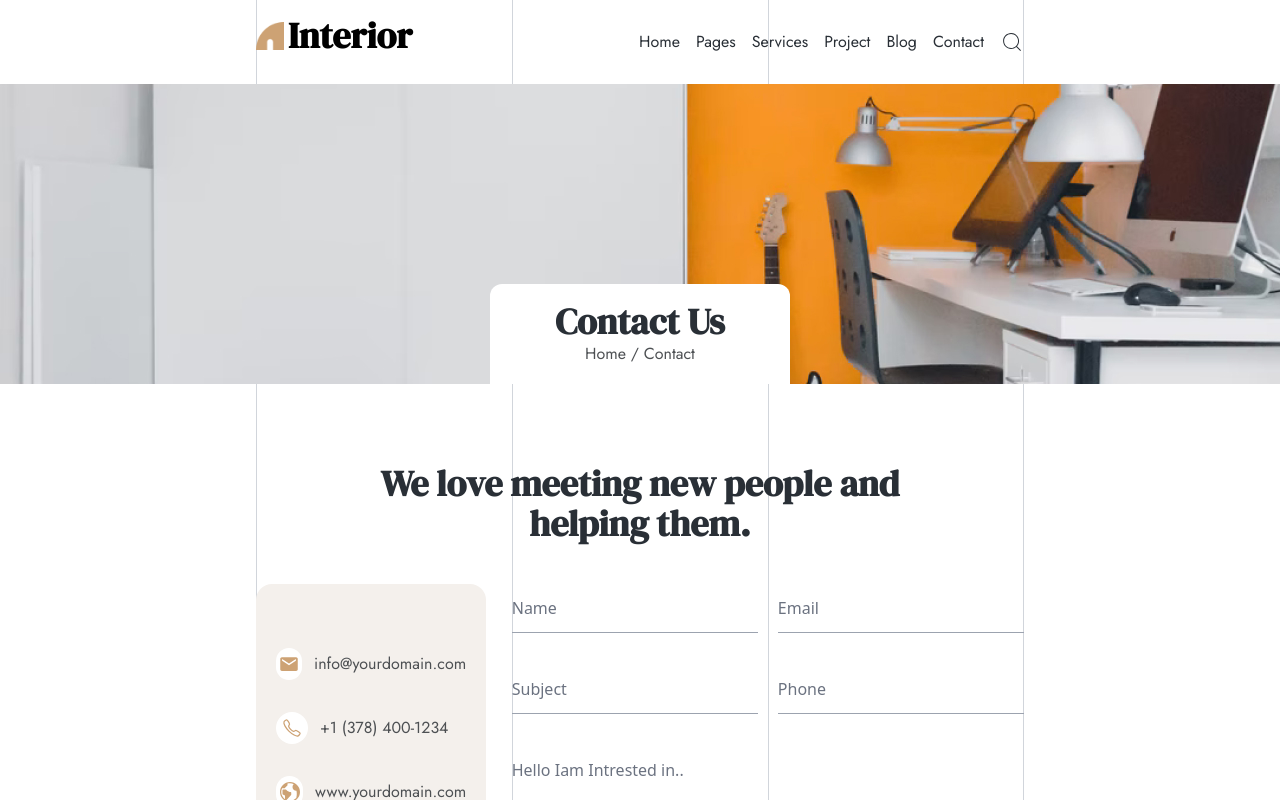
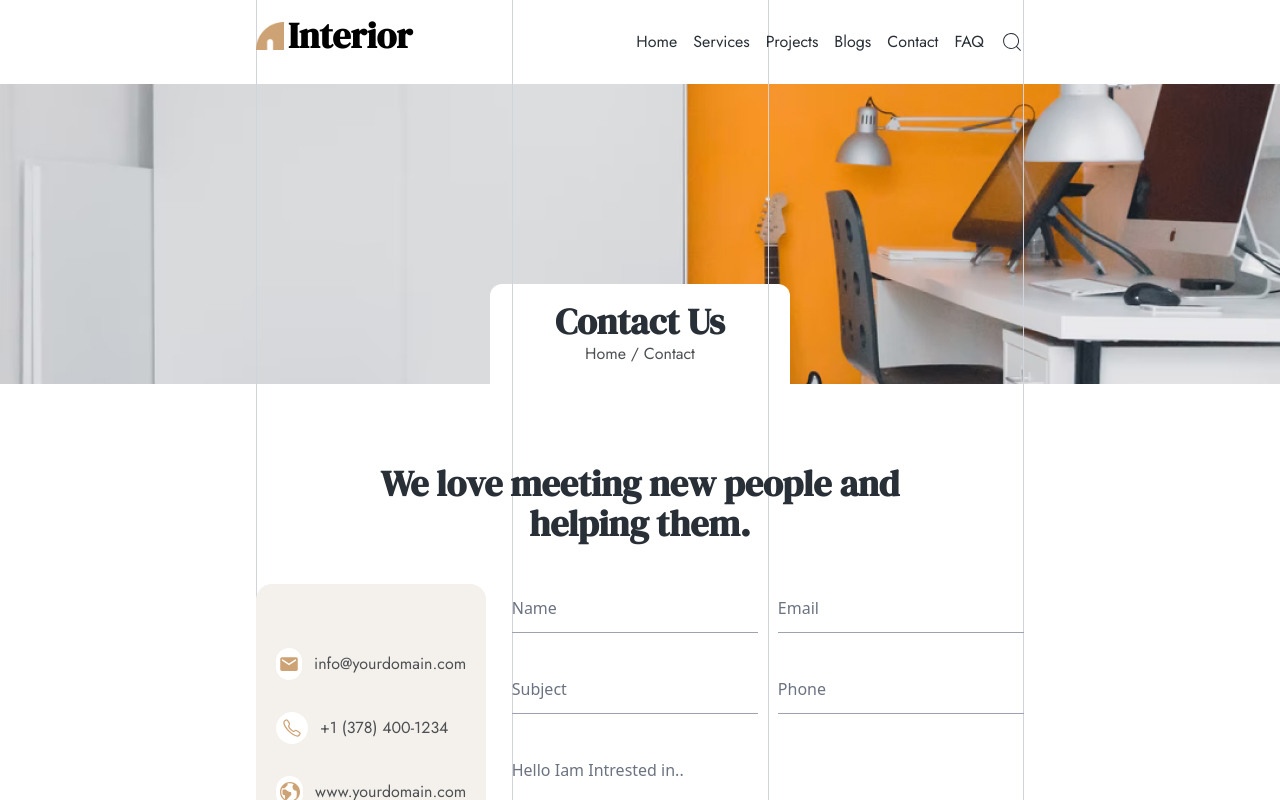
Before and after one commit to farhan0184/interno, a Next.js app: page /contact in a window 1280 px wide. Shown: the top 800 px of the page. Built offline with nearby package versions, Linux system fonts and the light colour scheme.

Commit message:
complite

```diff
--- a/src/components/shares/AllHeader.tsx
+++ b/src/components/shares/AllHeader.tsx
@@ -8,7 +8,7 @@ interface AllHeaderProps {
 
 export default function AllHeader({img, title, disc}: AllHeaderProps) {
     return (
-        <div style={{ backgroundImage: `url(${img})` }} className='bg-center w-full h-[300px] relative'>
+        <div style={{ backgroundImage: `url(${img})` }} className='bg-center w-full h-[300px] relative -z-20'>
             <div className='absolute w-[300px] h-[100px] rounded-t-xl bg-white bottom-0 left-1/2 -translate-x-1/2 centerY'>
                 <TitleDisc title={title} disc={disc} style='text-center w-full' />
             </div>
--- a/src/components/shares/Button.tsx
+++ b/src/components/shares/Button.tsx
@@ -11,10 +11,11 @@ interface ButtonProps {
 
 export default function Button({url, title , isStyle}: ButtonProps) {
     const router = useRouter()
+    const [hover, isHover] = React.useState(false)
     return (
-        <button onClick={() => router.push(url)} className={`${!isStyle ? 'bg-secondary hover:bg-primary' : ' bg-primary'} px-8 py-3 rounded-lg text-white font-jost centerY gap-2`}>
+        <button onClick={() => router.push(url)} onMouseOver={() => isHover(true)} onMouseLeave={() => isHover(false)} className={`${!isStyle ? 'bg-secondary hover:bg-primary' : ' bg-primary'} px-8 py-3 rounded-lg text-white font-jost centerY gap-2`}>
             {title} <span>
-                <FaArrowRight className={`text-[14px] ${!isStyle? 'text-primary': 'text-secondary'}`} />
+                <FaArrowRight className={`text-[14px] ${!isStyle? ` ${hover?'text-secondary' : 'text-primary'} `: ` ${hover?'text-primary' : 'text-secondary'} `}`} />
             </span>
         </button>
     )
--- a/src/components/shares/Navbar.tsx
+++ b/src/components/shares/Navbar.tsx
@@ -1,10 +1,10 @@
+'use client'
 import React from 'react'
-
-import { link } from 'fs'
 import Link from 'next/link'
 import { CiSearch } from 'react-icons/ci'
 import { HiOutlineBars3 } from 'react-icons/hi2'
 import Logo from './Logo'
+import { useRouter } from 'next/navigation'
 
 export default function Navbar() {
     const linkList = [
@@ -13,31 +13,34 @@ export default function Navbar() {
             link: '/'
         },
         {
-            title: "Pages",
-            link: '/'
+            title: "Services",
+            link: '/services'
         },
         {
-            title: "Services",
-            link: '/'
+            title: "Projects",
+            link: '/projects'
         },
         {
-            title: "Project",
-            link: '/'
-        },
-        {
-            title: "Blog",
-            link: '/'
+            title: "Blogs",
+            link: '/blogs'
         },
         {
             title: "Contact",
-            link: '/'
+            link: '/contact'
+        },
+        {
+            title: "FAQ",
+            link: '/faq'
         },
     ]
+    const [open, setOpen] = React.useState(false)
+    const router = useRouter()
     return (
-        <div className='width py-7 centerY justify-between z-30'>
+        <div className={`width py-7 z-50 ${open?'bg-white':'bg-transparent'}`}>
+            <div className='centerY justify-between'>
                 <Logo />
                 <div className='centerY gap-4'>
-                <div className='md:flex hidden gap-4'>
+                    <div className='md:flex hidden  gap-4'>
                         {
                             linkList?.map((item, idx) => (
                                 <Link className='text-[16px] font-jost hover:text-primary text-secondary' href={item.link} key={idx}>{item.title}</Link>
@@ -48,9 +51,20 @@ export default function Navbar() {
                         <CiSearch className='text-2xl hover:text-primary text-secondary' />
                     </div>
                     <div className='md:hidden block'>
-                    <HiOutlineBars3 className='text-2xl text-secondary hover:text-primary'/>
+                        <HiOutlineBars3 onClick={()=>setOpen(!open)} className='text-2xl text-secondary hover:text-primary' />
                     </div>
                 </div>
             </div>
+            {open &&<div className='md:hidden flex flex-col gap-3 items-center absolute top-0 left-0 w-full mt-16 bg-white pb-5 '>
+                {
+                    linkList?.map((item, idx) => (
+                        <div onClick={()=>{
+                            setOpen(!open)
+                            router.push(item.link)
+                        }} className='text-[16px] font-jost hover:text-primary text-secondary'  key={idx}>{item.title}</div>
+                    ))
+                }
+            </div>}
+        </div>
     )
 }
```
Lines whose indentation alone changed are shown as unchanged.
